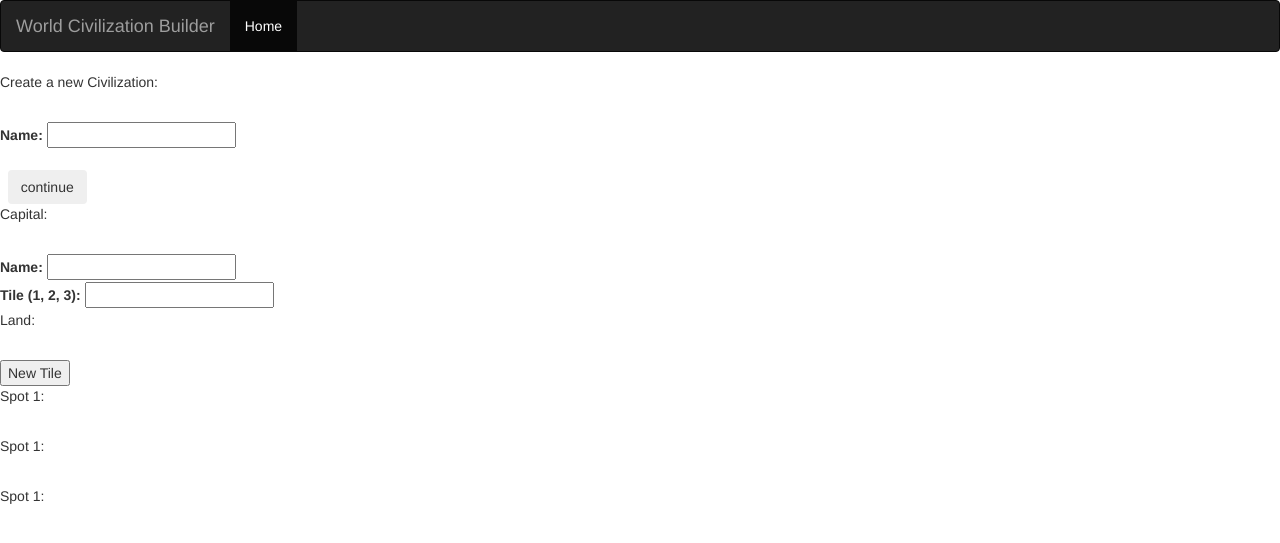
After one commit to rawOrlando/WorldCivilizationBuilder, a Django app: page /newcivilization in a window 1280 px wide. The commit adds this page. Shown: the top 543 px of the page. Run offline with Django 3.2, Linux system fonts and the light colour scheme; data that the repository does not hold is empty; some libraries are stand-ins or nearby versions.

Commit message:
Start making web page work again

```diff
--- a/worldcivilizationbuilder/controlpanel/advance.py
+++ b/worldcivilizationbuilder/controlpanel/advance.py
@@ -4,7 +4,7 @@ from controlpanel.population import (
     migrate_initial_population_to_new_settlement,
 )
 from disasters.disaster import next_disaster, move_disaster_along
-from controlpanel.technology import unlock_another_technology
+from technology import unlock_another_technology
 import random
 
 
--- a/worldcivilizationbuilder/controlpanel/templates/civilization_list.html
+++ b/worldcivilizationbuilder/controlpanel/templates/civilization_list.html
@@ -11,4 +11,6 @@
 {% else %}
     <p>No civilizations are available.</p>
 {% endif %}
+
+<button onclick="location.href='{% url 'new_civilization'%}'" type="button">create</button>
 {% endblock %}
--- /dev/null
+++ b/worldcivilizationbuilder/controlpanel/templates/new_civilization.html
@@ -0,0 +1,40 @@
+{% extends "base.html" %}
+{% load bootstrap3 %}
+
+{% block content %}
+<p>Create a new Civilization:</p><br>
+<form method="post">
+  {% csrf_token %}
+  <label for="name">Name: </label>
+  <input type="text" id="name" name="name"><br>
+  <br> &nbsp;
+  <button type="submit" class="btn"> continue</button>
+  <p>Capital:</p><br>
+  <label for="cap_name">Name: </label>
+  <input type="text" id="cap_name" name="cap_name"><br>
+  <label for="spot">Tile (1, 2, 3): </label>
+  <input type="number" name="spot">
+  <p>Land:</p><br>
+  <button onclick="location.href='{% url 'new_tile'%}'" type="button">New Tile</button>
+  <p>Spot 1:</p><br>
+  <!--  todo turn this to another loop  -->
+  {% for tile in tiles %}
+  <!--  tile  -->
+  &nbsp;&nbsp; <input type="radio" id="tile_{{tile.id}}" name="tile1" value="tile_{{tile.id}}"> <label for="tile_{{tile.id}}">{{tile.name}}</label>
+  <br>
+  {% endfor %}
+  <p>Spot 1:</p><br>
+  {% for tile in tiles %}
+  <!--  tile  -->
+  &nbsp;&nbsp; <input type="radio" id="tile_{{tile.id}}" name="tile2" value="tile_{{tile.id}}"> <label for="tile_{{tile.id}}">{{tile.name}}</label>
+  <br>
+  {% endfor %}
+  <p>Spot 1:</p><br>
+  {% for tile in tiles %}
+  <!--  tile  -->
+  &nbsp;&nbsp; <input type="radio" id="tile_{{tile.id}}" name="tile3" value="tile_{{tile.id}}"> <label for="tile_{{tile.id}}">{{tile.name}}</label>
+  <br>
+  {% endfor %}
+
+</form>
+{% endblock %}
--- a/worldcivilizationbuilder/controlpanel/urls.py
+++ b/worldcivilizationbuilder/controlpanel/urls.py
@@ -4,21 +4,33 @@ from . import views
 
 urlpatterns = [
     path("", views.index, name="index"),
-    path("<int:civilization_id>/", views.civilization, name="civilization"),
+    path("newcivilization", views.new_civilization, name="new_civilization"),
     path(
-        "details/<int:civilization_id>/",
+        "newcivilization/land/<str:civilization_id>/",
+        views.new_civilization_land,
+        name="new_civilization_land",
+    ),
+    path(
+        "newcivilization/capital/<str:civilization_id>/",
+        views.new_civilization_capital,
+        name="new_civilization_land",
+    ),
+    path("newtile", views.new_tile, name="new_tile"),
+    path("<str:civilization_id>/", views.civilization, name="civilization"),
+    path(
+        "details/<str:civilization_id>/",
         views.civilization_details,
         name="civilization_details",
     ),
-    path("newproject/<int:civilization_id>/", views.new_project, name="new_project"),
-    path("newresearch/<int:civilization_id>/", views.new_research, name="new_research"),
+    path("newproject/<str:civilization_id>/", views.new_project, name="new_project"),
+    path("newresearch/<str:civilization_id>/", views.new_research, name="new_research"),
     path(
-        "newsettlement/<int:civilization_id>/",
+        "newsettlement/<str:civilization_id>/",
         views.new_settlement,
         name="new_settlement",
     ),
     path(
-        "newexploration/<int:civilization_id>/",
+        "newexploration/<str:civilization_id>/",
         views.new_exploration,
         name="new_exploration",
     ),
--- a/worldcivilizationbuilder/controlpanel/views.py
+++ b/worldcivilizationbuilder/controlpanel/views.py
@@ -3,8 +3,11 @@ from django.shortcuts import render
 from django.http import HttpResponse
 from django.template import loader
 from django.shortcuts import redirect
+from django.urls import reverse
 
-from controlpanel.models import Civilization, Tile, Settlement, CivTec
+from db.civilization import Civilization, Settlement
+from db.map import Tile
+from controlpanel.models import CivTec
 from controlpanel.advance import spend_resources, advance_civilization_a_season
 from controlpanel.costs import (
     get_maintance_projects,
@@ -23,7 +26,10 @@ from resources.generate import generate_resources
 
 
 def index(request):
-    civilization_list = Civilization.objects.all()
+    from db.setup import create_base_data
+
+    create_base_data()
+    civilization_list = Civilization.all()
     context = {
         "civilization_list": civilization_list,
     }
@@ -31,7 +37,7 @@ def index(request):
 
 
 def civilization(request, civilization_id):
-    civilization = Civilization.objects.get(id=civilization_id)
+    civilization = Civilization.get(_id=civilization_id)
     year = civilization.last_year_updated
     resource_bundle = generate_resources(civilization)
     error = None
@@ -55,6 +61,96 @@ def civilization(request, civilization_id):
         "error": error,
     }
     return render(request, "civilization.html", context)
+
+
+## Todo these 3 views pages to make a new civilization
+def new_civilization(request):
+    if request.POST:
+        civ = Civilization.create(name=request.POST["name"])
+
+        tile1_id = request.POST["tile1"].replace("tile_", "")
+        tile2_id = request.POST["tile2"].replace("tile_", "")
+        tile3_id = request.POST["tile3"].replace("tile_", "")
+
+        tile1 = Tile.get(_id=tile1_id)
+        tile1.controler_id = civ.id
+        tile1.save()
+
+        print(tile2_id)
+        tile2 = Tile.get(_id=tile2_id)
+        print(tile2)
+        print(tile1)
+        tile2.controler_id = civ.id
+        tile2.save()
+
+        tile3 = Tile.get(_id=tile3_id)
+        tile3.controler_id = civ.id
+        tile3.save()
+
+        spot = request.POST["spot"]
+        if spot == 1:
+            location_id = tile1_id
+        elif spot == 2:
+            location_id = tile2_id
+        else:
+            location_id = tile3_id
+
+        Settlement.create(
+            name=request.POST["cap_name"],
+            civilization_id=civ.id,
+            location_id=location_id,
+            population=15,
+            is_capital=True,
+        )
+
+        # todo cahnge this to use redirect
+        return redirect("/")
+
+    from tinydb import Query
+
+    tiles = Tile.filter(Query().controler_id is None)
+    tiles = Tile.all()
+    print(tiles)
+    context = {
+        "tiles": tiles_to_info(tiles),
+    }
+    return render(request, "new_civilization.html", context)
+
+
+def new_civilization_land(request, civilization_id):
+    from tinydb import Query
+
+    tiles = Tile.filter(Query().controler_id is None)
+    print(tiles)
+    context = {
+        "tiles": tiles_to_info(tiles),
+    }
+
+    return render(request, "new_civilization.html", context)
+
+
+def new_civilization_capital(request):
+    pass
+
+
+def new_tile(request):
+    from map.assets import ALL_ASSETS
+
+    if request.POST:
+        # Get the Assets from post request
+        assets = list(set(ALL_ASSETS).intersection(set(request.POST.keys())))
+
+        Tile.create(
+            x=request.POST["x"],
+            y=request.POST["y"],
+            z=request.POST["z"],
+            resources=assets,
+        )
+
+    context = {
+        "assets": ALL_ASSETS,
+    }
+    return render(request, "new_tile.html", context)
 
 
 def civilization_details(request, civilization_id):
@@ -112,21 +208,25 @@ def new_settlement(request, civilization_id):
         return redirect("/" + str(civilization_id) + "/")
     # Get all tiles without settlements
     tiles = civilization.tiles.filter(settlements=None)
+
+    context = {
+        "civilization": civilization,
+        "tiles": tiles_to_info(tiles),
+    }
+    return render(request, "new_settlement.html", context)
+
+
+def tiles_to_info(tiles):
     tiles_info = []
     for tile in tiles:
         tiles_info.append(
             {
                 "id": tile.id,
                 "name": str(tile),
-                "assets": tile.assets,
+                "assets": tile.resources,
             }
         )
-
-    context = {
-        "civilization": civilization,
-        "tiles": tiles_info,
-    }
-    return render(request, "new_settlement.html", context)
+    return tiles_info
 
 
 def new_exploration(request, civilization_id):
--- a/worldcivilizationbuilder/db/map.py
+++ b/worldcivilizationbuilder/db/map.py
@@ -96,10 +96,10 @@ class Tile(Base_DB_Model):
 
     def __str__(self):
         controler = self.controler
-        if controler is None:
+        if controler() is None:
             owner = "Unoccupied"
         else:
-            owner = controler.name
+            owner = controler().name
 
         return "{owner}: ({x}, {y}, {z})".format(
             owner=owner, x=self.x, y=self.y, z=self.z
--- /dev/null
+++ b/worldcivilizationbuilder/map/assets.py
@@ -0,0 +1,34 @@
+# Asset Names
+# Todo...?
+FOREST_NAME = "Forest"
+TROPICAL_FOREST_NAME = "Tropical Forest"
+RIVER_NAME = "River"
+SHORE_NAME = "Shore"
+PLAINS_NAME = "Plains"
+HILL_NAME = "Hill"
+SWAMP_NAME = "Swamp"
+
+MOUNTAIN_NAME = "Mountain"
+OCEAN_NAME = "Ocean"
+CANYON_NAME = "Canyon"
+CLIFF_NAME = "Cliff"
+LAKE_NAME = "Lake"
+DESERT_NAME = "Desert"
+COLD_NAME = "Cold"
+
+ALL_ASSETS = [
+    FOREST_NAME,
+    TROPICAL_FOREST_NAME,
+    RIVER_NAME,
+    SHORE_NAME,
+    PLAINS_NAME,
+    HILL_NAME,
+    SWAMP_NAME,
+    MOUNTAIN_NAME,
+    OCEAN_NAME,
+    CANYON_NAME,
+    LAKE_NAME,
+    CLIFF_NAME,
+    DESERT_NAME,
+    COLD_NAME,
+]
--- a/worldcivilizationbuilder/projects/models.py
+++ b/worldcivilizationbuilder/projects/models.py
@@ -2,7 +2,7 @@ from django.db import models
 from controlpanel.models import Civilization, Settlement, Technology, Tile
 
 from controlpanel.population import migrate_initial_population_to_new_settlement
-from controlpanel.technology import unlock_another_technology
+from technology import unlock_another_technology
 
 import random
 
--- a/worldcivilizationbuilder/resources/cost.py
+++ b/worldcivilizationbuilder/resources/cost.py
@@ -1,6 +1,6 @@
 from disasters.disaster import during_forest_fire
 from map.distance import calculate_distance_to_closest_settlement
-from resources.assets import FOREST_NAME, TROPICAL_FOREST_NAME
+from map.assets import FOREST_NAME, TROPICAL_FOREST_NAME
 
 
 def calculate_maintance_cost_for_tile(tile, settlement_locations=None, simple=False):
--- a/worldcivilizationbuilder/resources/generate.py
+++ b/worldcivilizationbuilder/resources/generate.py
@@ -6,7 +6,7 @@ from disasters.disaster import (
     durring_epidemic,
 )
 from resources import ResourceBundle
-from resources.assets import (
+from map.assets import (
     FOREST_NAME,
     TROPICAL_FOREST_NAME,
     RIVER_NAME,
@@ -22,13 +22,13 @@ calculate_distance_to_closest_settlement = 0
 
 def generate_resources(civilization):
     resource_bundle = ResourceBundle()
-    for tile in civilization.tiles.all():
+    for tile in civilization.territories():
         # I dont like how is changedbehind the scene
         resource_bundle = generate_resources_from_tile(
             civilization, tile, resource_bundle
         )
     # Generate through settlements
-    for settlement in civilization.settlements.all():
+    for settlement in civilization.settlements():
         resource_bundle = generate_resources_from_settlement(
             settlement, resource_bundle
         )
```
Also changed, not shown: worldcivilizationbuilder/controlpanel/templates/new_tile.html (added, +22 -0 lines), worldcivilizationbuilder/controlpanel/tests/test_advance.py (added, +12 -0 lines), worldcivilizationbuilder/db/old.py (+33 -32 lines), worldcivilizationbuilder/resources/assets.py (deleted, +0 -9 lines), worldcivilizationbuilder/resources/tests/test_generate.py (+1 -1 lines).
